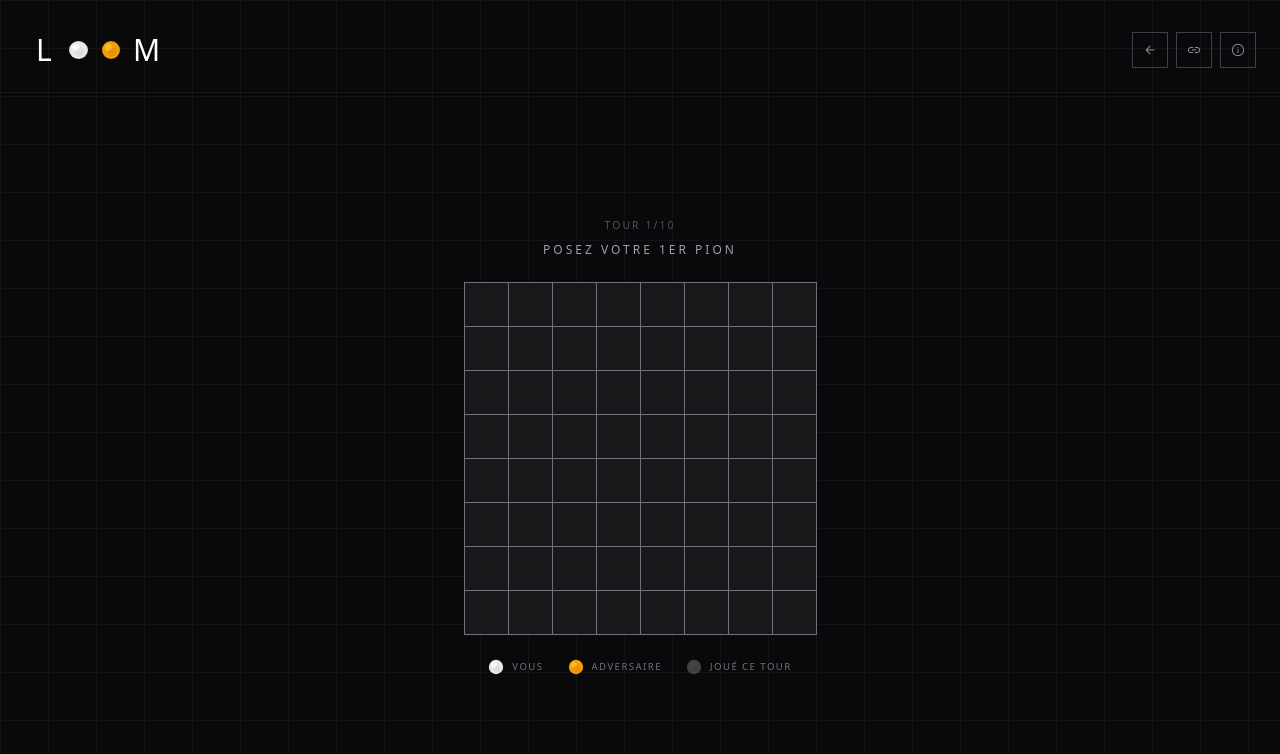
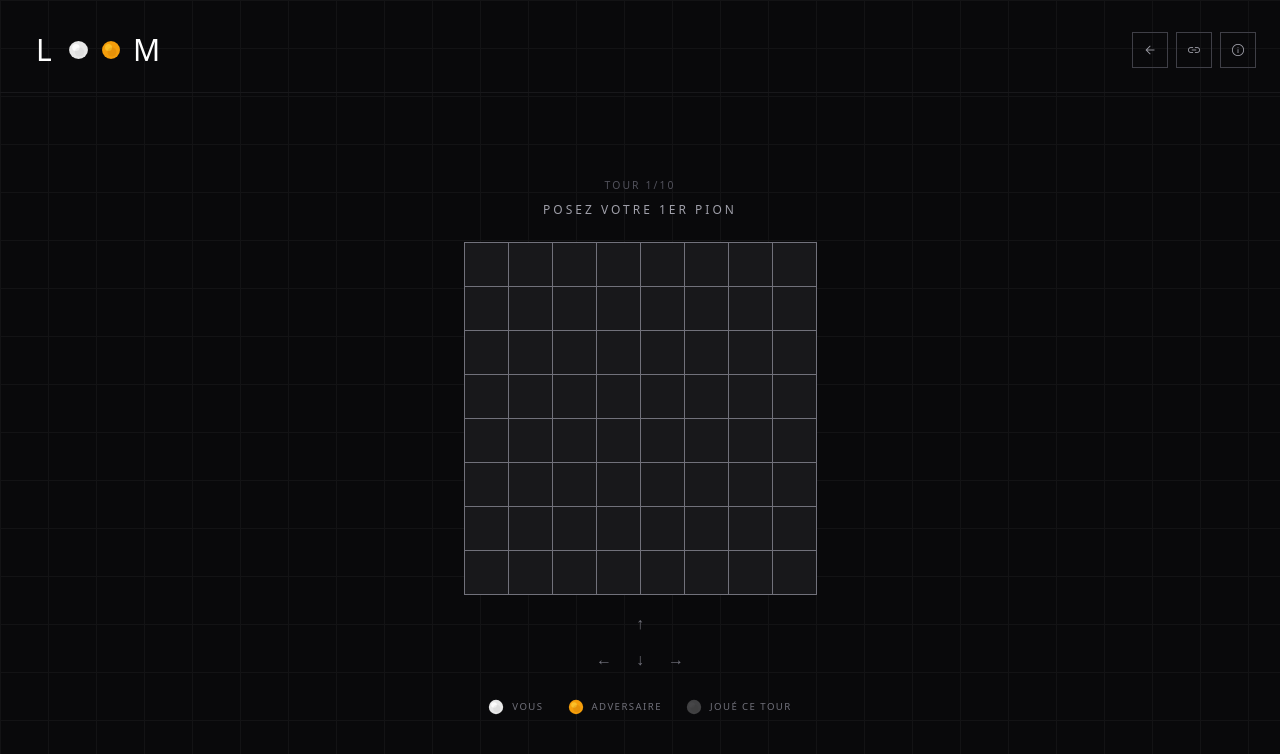
Before and after one commit to Delaudes/loom, an Angular app: page / in a window 1280 px wide. Both pictures are taken after a click on the button "NOUVELLE PARTIE". Shown: the top 754 px of the page. Built offline with nearby package versions, Linux system fonts and the light colour scheme.

Commit message:
feat: enhance game board component with shift functionality and dynamic cell rendering

```diff
--- a/src/game/components/game-board/game-board.component.html
+++ b/src/game/components/game-board/game-board.component.html
@@ -1,9 +1,26 @@
-<div class="inline-flex flex-col border-t border-l border-zinc-500">
-  @for (row of gameView.gameViewModel.get().cells; track $index) {
-    <div class="flex">
-      @for (cell of row; track $index) {
-        <app-cell [cell]="cell"></app-cell>
+<div class="flex flex-col items-center gap-3">
+  <div class="overflow-hidden select-none">
+    <div
+      class="inline-flex flex-col border-t border-l border-zinc-500"
+      [style.transform]="'translate(' + tx.get() + 'px, ' + ty.get() + 'px)'"
+      [style.transition]="animated.get() ? 'transform 200ms ease-in-out' : 'none'"
+    >
+      @for (row of shiftedCells; track $index) {
+        <div class="flex">
+          @for (cell of row; track $index) {
+            <app-cell [cell]="cell"></app-cell>
+          }
+        </div>
       }
     </div>
-  }
+  </div>
+
+  <div class="flex flex-col items-center gap-1">
+    <button (click)="shiftUp()" class="w-8 h-8 text-zinc-500 hover:text-zinc-300 hover:bg-zinc-800 rounded transition-colors cursor-pointer">↑</button>
+    <div class="flex gap-1">
+      <button (click)="shiftLeft()" class="w-8 h-8 text-zinc-500 hover:text-zinc-300 hover:bg-zinc-800 rounded transition-colors cursor-pointer">←</button>
+      <button (click)="shiftDown()" class="w-8 h-8 text-zinc-500 hover:text-zinc-300 hover:bg-zinc-800 rounded transition-colors cursor-pointer">↓</button>
+      <button (click)="shiftRight()" class="w-8 h-8 text-zinc-500 hover:text-zinc-300 hover:bg-zinc-800 rounded transition-colors cursor-pointer">→</button>
+    </div>
+  </div>
 </div>
--- a/src/game/components/game-board/game-board.component.ts
+++ b/src/game/components/game-board/game-board.component.ts
@@ -1,6 +1,12 @@
 import { ChangeDetectionStrategy, Component, inject } from '@angular/core';
+import { AngularSignalWrapper } from '../../../signal/angular-signal.wrapper';
+import { SignalPort } from '../../../signal/signal.port';
 import { GameView } from '../../core/game.view';
 import { CellComponent } from "../cell/cell.component";
+
+const CELL_SIZE = 40;
+const GRID_SIZE = 8;
+const DURATION = 200;
 
 @Component({
   selector: 'app-game-board',
@@ -10,4 +16,58 @@ import { CellComponent } from "../cell/cell.component";
 })
 export class GameBoardComponent {
   protected readonly gameView = inject(GameView);
+
+  private readonly rowOffset: SignalPort<number> = new AngularSignalWrapper();
+  private readonly colOffset: SignalPort<number> = new AngularSignalWrapper();
+  protected readonly tx: SignalPort<number> = new AngularSignalWrapper();
+  protected readonly ty: SignalPort<number> = new AngularSignalWrapper();
+  protected readonly animated: SignalPort<boolean> = new AngularSignalWrapper();
+
+  constructor() {
+    this.rowOffset.set(0);
+    this.colOffset.set(0);
+    this.tx.set(0);
+    this.ty.set(0);
+    this.animated.set(false);
+  }
+
+  protected get shiftedCells() {
+    const cells = this.gameView.gameViewModel.get().cells;
+    const ro = this.rowOffset.get();
+    const co = this.colOffset.get();
+    return Array.from({ length: GRID_SIZE }, (_, i) =>
+      Array.from({ length: GRID_SIZE }, (_, j) =>
+        cells[(i + ro) % GRID_SIZE][(j + co) % GRID_SIZE]
+      )
+    );
+  }
+
+  protected shiftUp(): void {
+    this.shift(0, -CELL_SIZE, () => this.rowOffset.update(o => (o + 1) % GRID_SIZE));
+  }
+
+  protected shiftDown(): void {
+    this.shift(0, CELL_SIZE, () => this.rowOffset.update(o => (o - 1 + GRID_SIZE) % GRID_SIZE));
+  }
+
+  protected shiftLeft(): void {
+    this.shift(-CELL_SIZE, 0, () => this.colOffset.update(o => (o + 1) % GRID_SIZE));
+  }
+
+  protected shiftRight(): void {
+    this.shift(CELL_SIZE, 0, () => this.colOffset.update(o => (o - 1 + GRID_SIZE) % GRID_SIZE));
+  }
+
+  private shift(tx: number, ty: number, updateOffset: () => void): void {
+    if (this.animated.get()) return;
+    this.animated.set(true);
+    this.tx.set(tx);
+    this.ty.set(ty);
+    setTimeout(() => {
+      this.animated.set(false);
+      updateOffset();
+      this.tx.set(0);
+      this.ty.set(0);
+    }, DURATION);
+  }
 }
```
